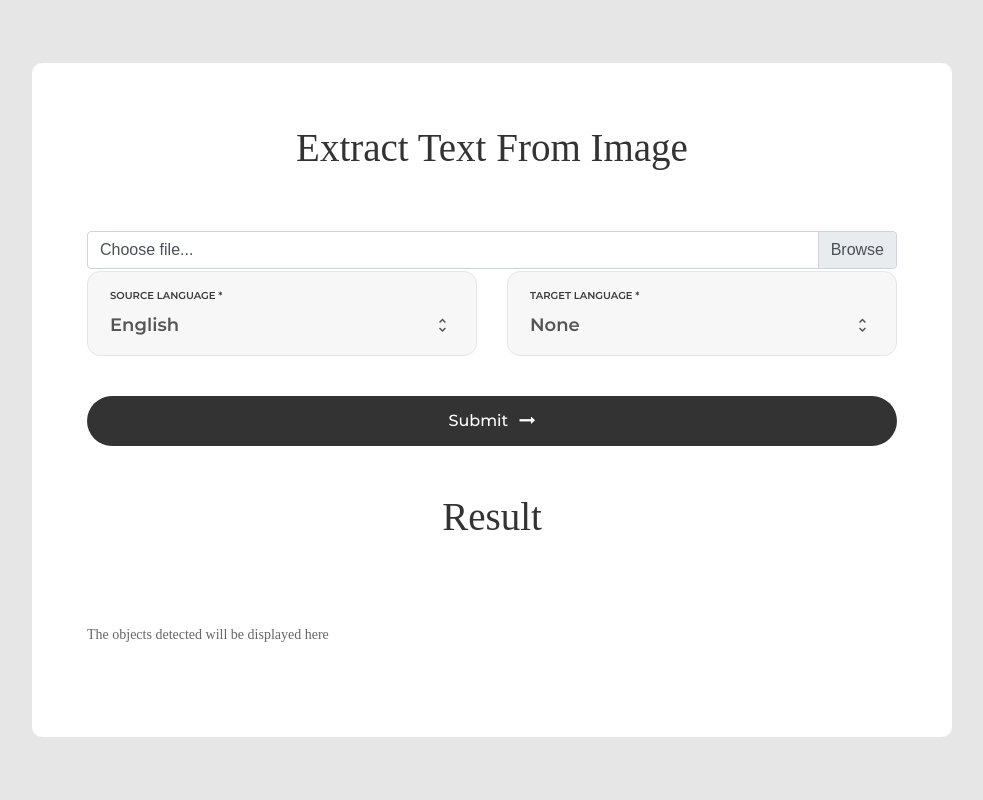
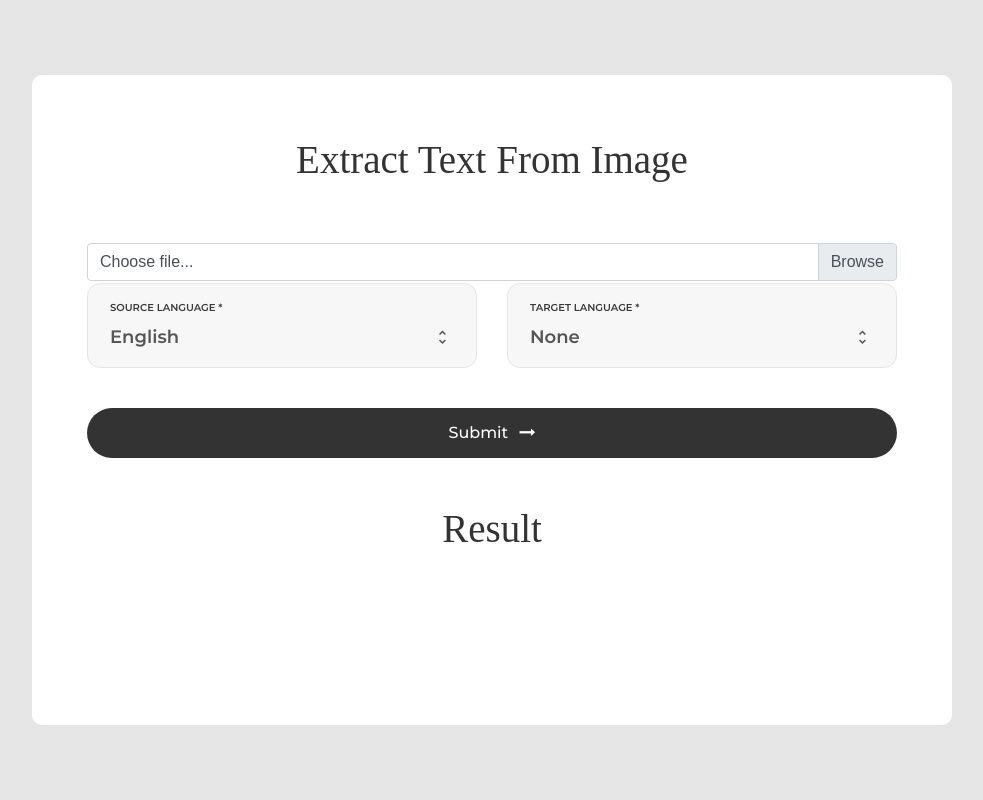
Before and after one commit to SWEN-712/final-team-project-final-team-project-team1, a Flask app: page /upload in a window 1280 px wide. Shown: the whole page, without its empty margins (148-1131 px from the left). Run offline with Flask 2, Linux system fonts and the light colour scheme; some libraries are stand-ins or nearby versions; some web fonts are replaced.

Commit message:
Fixing Errors and Displays

```diff
--- a/FlaskApp/templates/index.html
+++ b/FlaskApp/templates/index.html
@@ -4,6 +4,7 @@
     <title>Index</title>
   </head>
   <body>
-    Hello World.
+    <p>Welcome!</p>
+    <a href="http://127.0.0.1:5000/upload">Click here</a> to begin.
   </body>
 </html>
--- a/FlaskApp/templates/upload.html
+++ b/FlaskApp/templates/upload.html
@@ -97,12 +97,12 @@
 				   {% endif %}
 					<br />
 				   {% if extracted_text %}
-						<div class="wrap-input100 validate-input bg0 rs1-alert-validate" data-validate = "The extracted text from the image above is:">
+<!--						<div class="wrap-input100 validate-input bg0 rs1-alert-validate" data-validate = "The extracted text from the image above is:">-->
 							<span class="label-input100">The extracted text from the image above is:</span>
-								<textarea class="input100" name="message" placeholder="">
+								<text class="input100" name="message" placeholder="">
 									{{ extracted_text }}
-								</textarea>
-						</div>
+								</text>
+<!--						</div>-->
 				   {% else %}
 
 				   {% endif %}
@@ -112,15 +112,15 @@
 
 
 					{% if objects_detected %}
-					 <p> The objects detected in the image above is:
-						 <b> {{ objects_detected }} </b></p>
+			<span class="label-input100">The objects detected in the image above is:</span>
+						  {{ objects_detected }}
 
 				   {% else %}
-					<p> The objects detected will be displayed here </p>
+					<p>  </p>
 				   {% endif %}
 
 				   {% if img_src %}
-					 <img src="{{ obj_det }}" alt="{{objects_detected}}">
+					 <img src="{{ obj_det }}" alt="{{objects_detected}}" class="rounded mx-auto d-block"  height="300" width="300">
 				   {% endif %}
 
 						</div>
```
